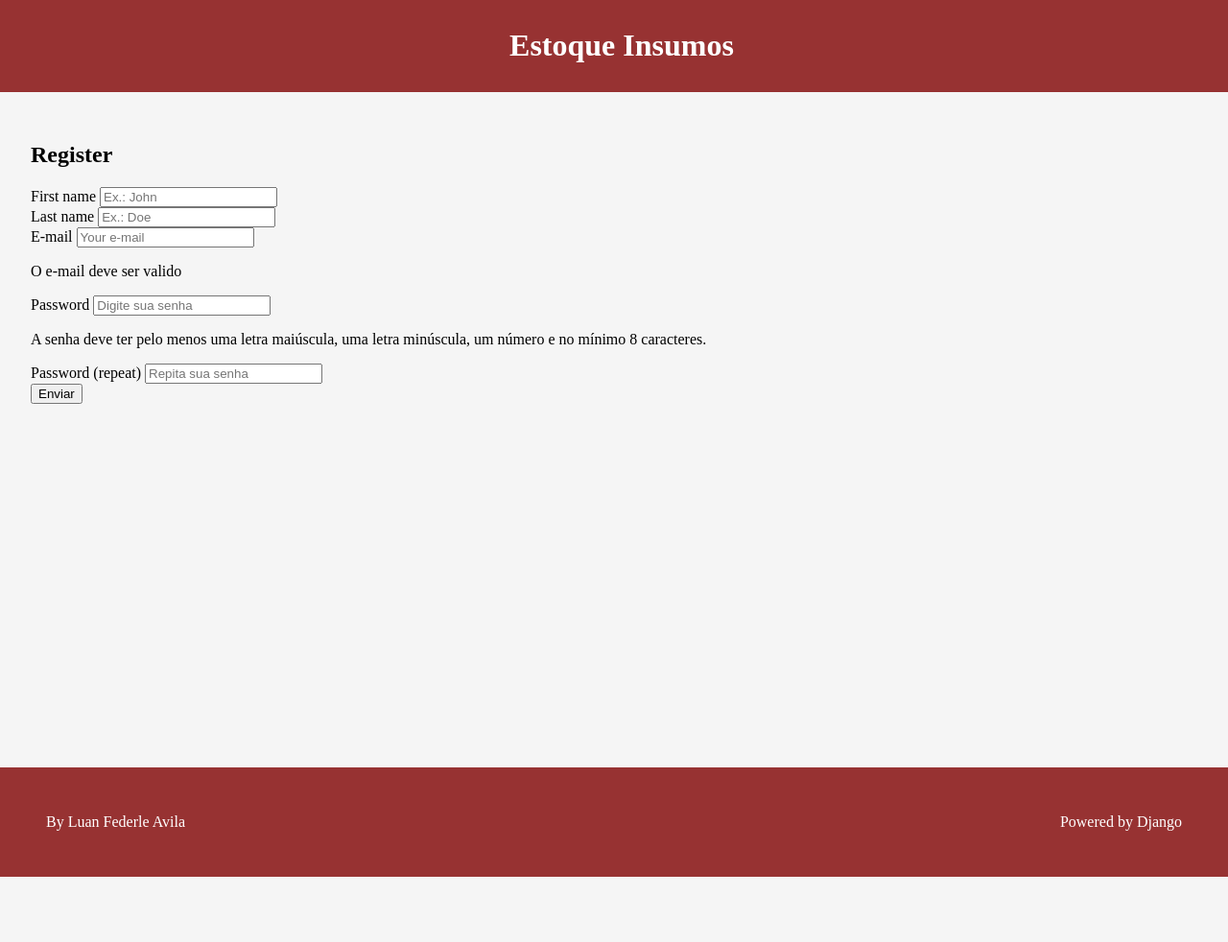
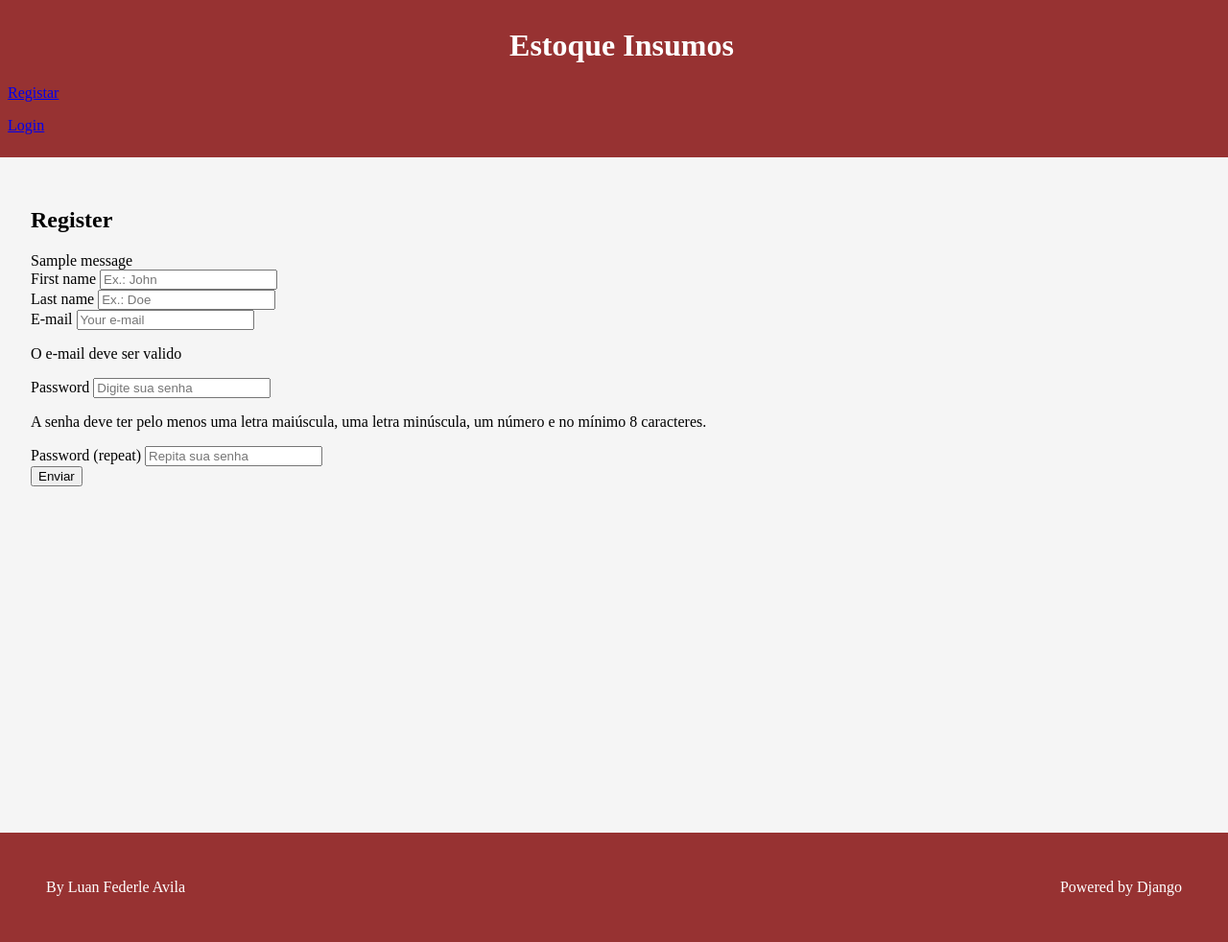
Before and after one commit to Luan0Avila/Controle-de-estoque, a Django app: page /user/register/ in a window 1280 px wide. Shown: the whole page at 96% size. Before the commit the page ends 914 px from the top, so only its background shows below. Run offline with Django 5.2, Linux system fonts and the light colour scheme; tables that the repository leaves empty hold one stand-in row (values such as "Sample post"); one stand-in notice (Sample message) is shown.

Commit message:
finalizando a pagina de registro, e preparando o layout incial

```diff
--- a/base_templates/global/partials/header.html
+++ b/base_templates/global/partials/header.html
@@ -6,5 +6,9 @@
                 <span>Estoque Insumos</span>
         </a>
         </h1>
+        <div class="user-enter">
+            <p class="register-link"><a href="{% url 'user:register' %}">Registar</a></p>
+            <p class="login-link"><a href="{% url 'user:register' %}">Login</a></p>
+        </div>
     </div>
 </header>
--- /dev/null
+++ b/base_templates/global/partials/messages.html
@@ -0,0 +1,9 @@
+{% if messages %}
+    <div class="main-content center container messages-container">
+        {% for message in messages  %}
+            <div class="message {{ message.tags }}">
+                {{message}}
+            </div>
+        {% endfor %}
+    </div>
+{% endif %}
--- a/user/forms/register_form.py
+++ b/user/forms/register_form.py
@@ -2,7 +2,7 @@ from django import forms
 from django.contrib.auth.models import User
 from django.core.exceptions import ValidationError
 from utils.django_forms import add_placeholder, strong_password
-
+from django.utils.text import slugify
 
 class RegisterForm(forms.ModelForm):
     def __init__(self, *args, **kwargs):
@@ -86,3 +86,17 @@ class RegisterForm(forms.ModelForm):
                     password_confirmation_error,
                 ],
             })
+
+    def generate_username(self):
+        first_name = self.cleaned_data.get('first_name', '')
+        last_name = self.cleaned_data.get('last_name', '')
+
+        base_username = slugify(f"{first_name}-{last_name}")
+        username = base_username
+        counter = 1
+
+        while User.objects.filter(username=username).exists():
+            username = f"{base_username}{counter}"
+            counter += 1
+
+        return username
--- a/user/templates/user/pages/register.html
+++ b/user/templates/user/pages/register.html
@@ -8,6 +8,6 @@
 </div>
 
 
-
+{% include "global/partials/messages.html" %}
 {% include "global/partials/form.html" %}
 {% endblock content %}
--- a/user/views.py
+++ b/user/views.py
@@ -3,6 +3,8 @@ from django.urls import reverse
 from .forms.register_form import RegisterForm
 from django.http import Http404
 from django.contrib import messages
+
+
 
 def register_user(request):
     register_form_data = request.session.get('register_form_data', None)
@@ -22,9 +24,9 @@ def register_create(request):
 
     if form.is_valid():
         user = form.save(commit=False)
+        user.username = form.generate_username()
         user.set_password(user.password)
         user.save()
         messages.success(request, 'Seu usuário foi criado com sucesso. Agora faça seu login.')
 
-
     return redirect('user:register')
```
Also changed, not shown: db.sqlite3.
